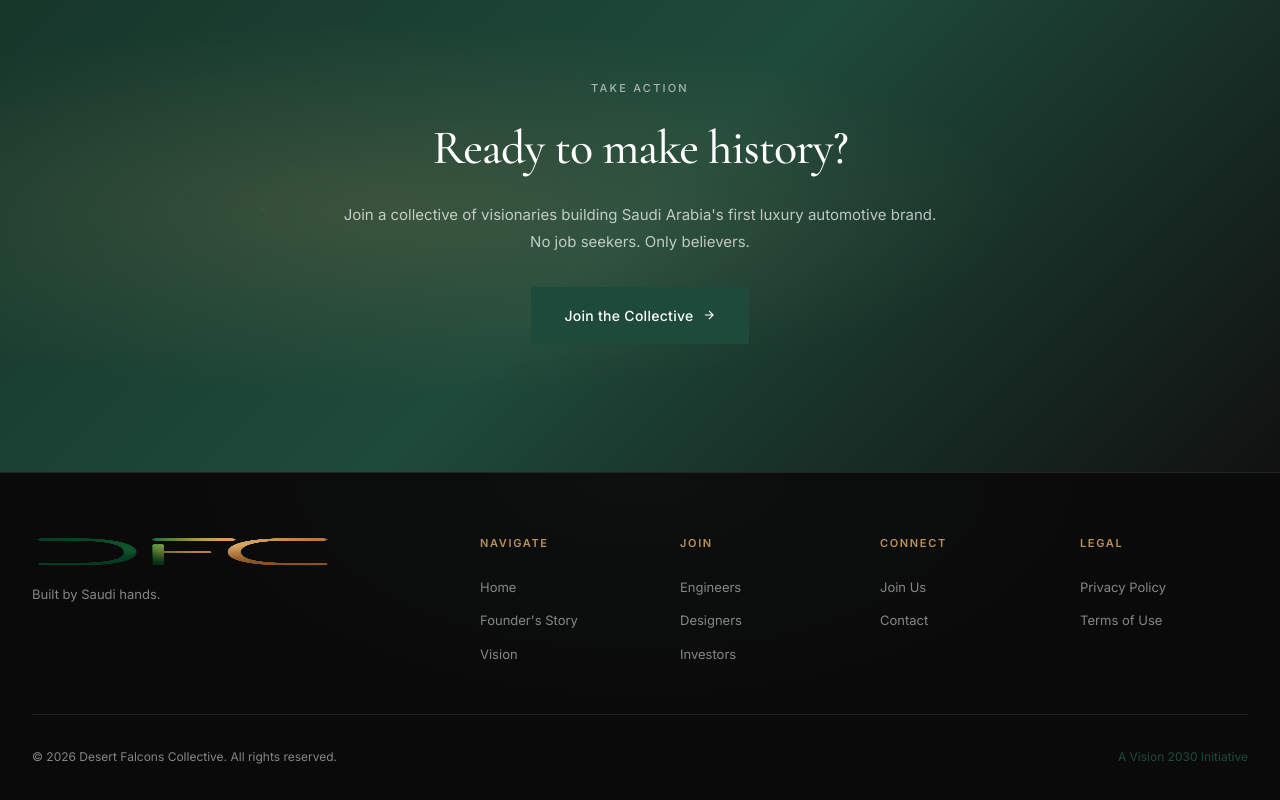
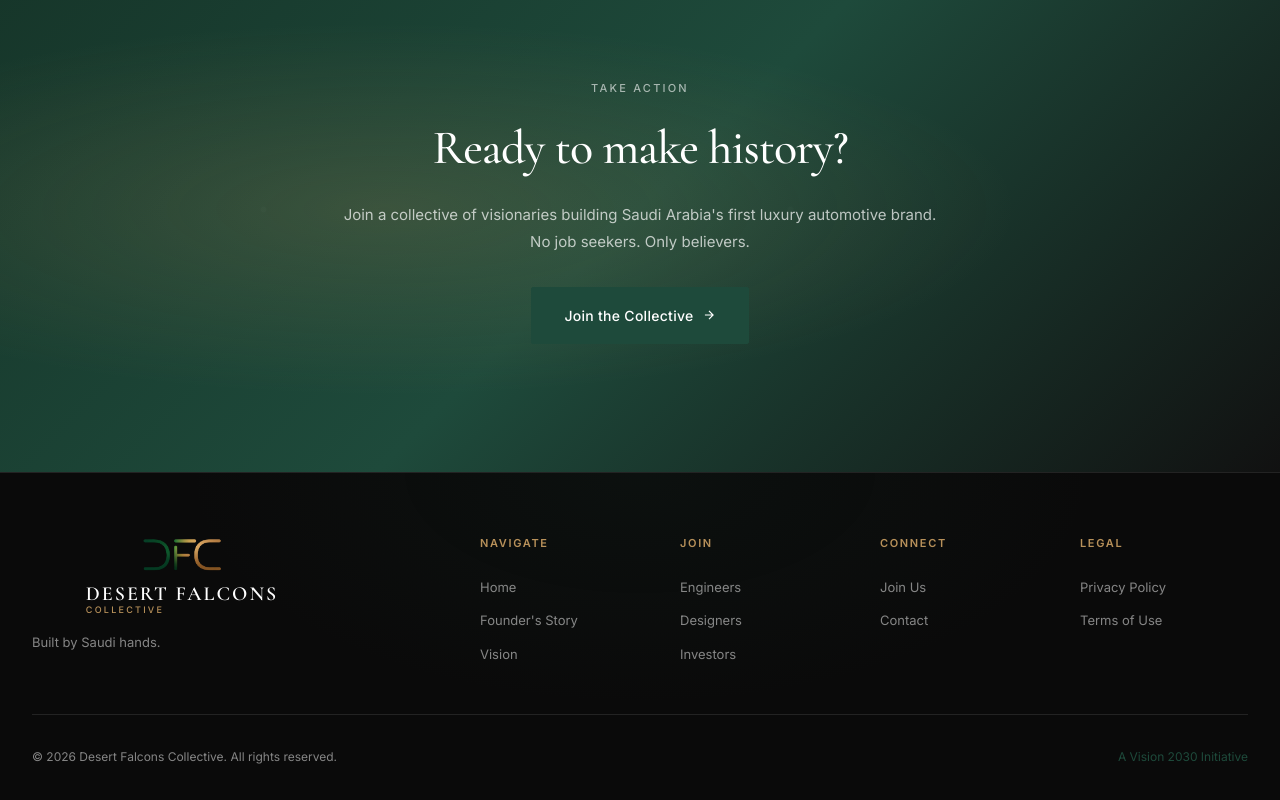
Before and after one commit to jwebdesignservice/desert-falcons, a plain HTML site: page index.html in a window 1280 px wide. Shown: the part 5416-6216 px from the top of the page. Drawn offline with nearby package versions, Linux system fonts and the light colour scheme.

Commit message:
Fix footer logo: constrain size, restore DESERT FALCONS COLLECTIVE text

```diff
--- a/index.html
+++ b/index.html
@@ -369,7 +369,7 @@
         <div class="container">
             <div class="footer-top">
                 <div class="footer-brand">
-                    <a href="index.html" class="footer-logo"><img src="images/dfc-logo.png" alt="Desert Falcons Collective" class="nav-logo-img nav-logo-img--footer"></a>
+                    <a href="index.html" class="footer-logo"><img src="images/dfc-logo.png" alt="DFC" class="footer-logo-img"><span class="footer-logo-text"><span class="logo-text">DESERT FALCONS</span><span class="logo-sub">COLLECTIVE</span></span></a>
                     <p class="footer-tagline">Built by Saudi hands.</p>
                 </div>
 
--- a/styles.css
+++ b/styles.css
@@ -1679,3 +1679,23 @@ h4 { font-size: clamp(1rem, 1.5vw, 1.125rem); }
     flex-direction: column;
     line-height: 1.1;
 }
+
+/* -- Footer logo: image + text ----------------- */
+.footer-logo {
+    display: flex !important;
+    align-items: center;
+    gap: 10px;
+    text-decoration: none;
+}
+.footer-logo-img {
+    height: 36px;
+    width: auto;
+    max-width: 80px;
+    object-fit: contain;
+    flex-shrink: 0;
+}
+.footer-logo-text {
+    display: flex;
+    flex-direction: column;
+    line-height: 1.1;
+}
```
Also changed, not shown: designers.html (+1 -1 lines), engineers.html (+1 -1 lines), founders-story.html (+1 -1 lines), investors.html (+1 -1 lines), join.html (+1 -1 lines), privacy-policy.html (+1 -1 lines), terms-of-use.html (+1 -1 lines), vision.html (+1 -1 lines).
